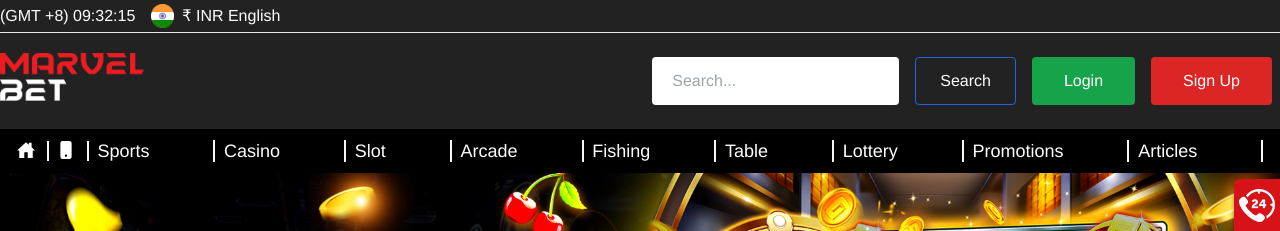
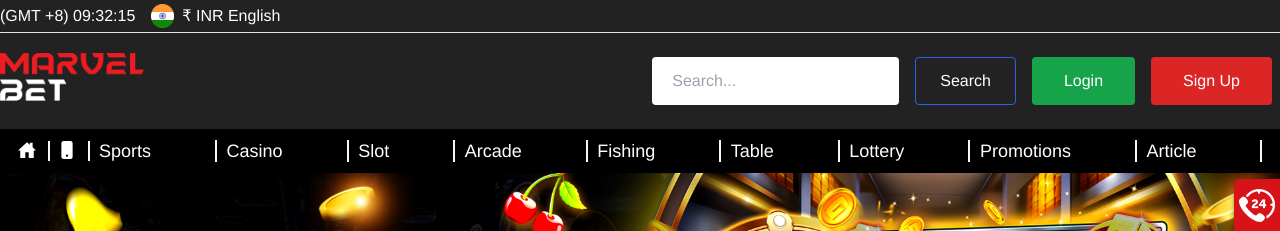
Before and after one commit to WebSlingingSpiders/marvelbet, a Next.js app: page / in a window 1280 px wide. Shown: the top 231 px of the page. Built offline with nearby package versions, Linux system fonts and the light colour scheme.

Commit message:
change label

```diff
--- a/src/app/components/Navbar.js
+++ b/src/app/components/Navbar.js
@@ -7,5 +7,5 @@ export const navMenu = [
   { label: "Table", link: "https://six6s6.com/af/GNp0dr3s/blackhat" },
   { label: "Lottery", link: "https://six6s6.com/af/GNp0dr3s/blackhat" },
   { label: "Promotions", link: "https://six6s6.com/af/GNp0dr3s/blackhat" },
-  { label: "Articles", link: "/article" },
+  { label: "Article", link: "/article" },
 ];
```
